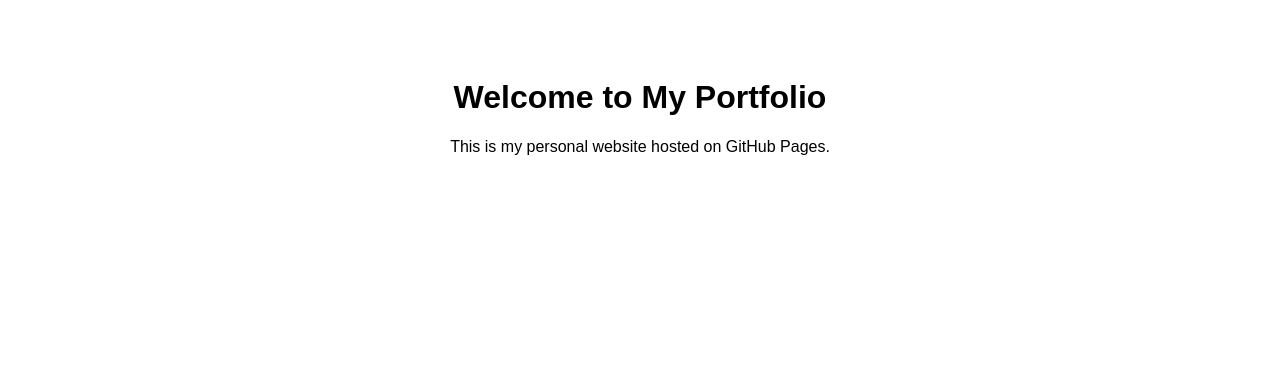
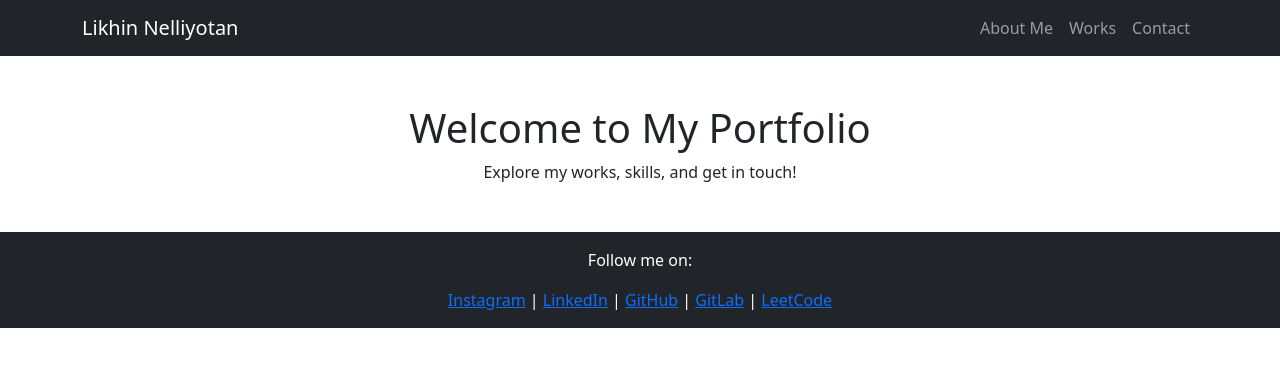
Before and after one commit to likhinnelliyotan07/likhinnelliyotan07.github.io, a plain HTML site: page index.html in a window 1280 px wide. Drawn offline with nearby package versions, Linux system fonts and the light colour scheme.

Commit message:
changes
changes

```diff
--- a/index.html
+++ b/index.html
@@ -1,15 +1,47 @@
 <!DOCTYPE html>
 <html lang="en">
+
 <head>
     <meta charset="UTF-8">
     <meta name="viewport" content="width=device-width, initial-scale=1.0">
-    <title>My Portfolio</title>
-    <style>
-        body { font-family: Arial, sans-serif; text-align: center; padding: 50px; }
-    </style>
+    <title>Likhin Nelliyotan - Portfolio</title>
+    <link rel="stylesheet" href="css/styles.css">
+    <link rel="stylesheet" href="https://cdn.jsdelivr.net/npm/bootstrap@5.3.0/dist/css/bootstrap.min.css">
 </head>
+
 <body>
-    <h1>Welcome to My Portfolio</h1>
-    <p>This is my personal website hosted on GitHub Pages.</p>
+    <nav class="navbar navbar-expand-lg navbar-dark bg-dark">
+        <div class="container">
+            <a class="navbar-brand" href="index.html">Likhin Nelliyotan</a>
+            <button class="navbar-toggler" type="button" data-bs-toggle="collapse" data-bs-target="#navbarNav">
+                <span class="navbar-toggler-icon"></span>
+            </button>
+            <div class="collapse navbar-collapse" id="navbarNav">
+                <ul class="navbar-nav ms-auto">
+                    <li class="nav-item"><a class="nav-link" href="pages/about.html">About Me</a></li>
+                    <li class="nav-item"><a class="nav-link" href="pages/works.html">Works</a></li>
+                    <li class="nav-item"><a class="nav-link" href="pages/contact.html">Contact</a></li>
+                </ul>
+            </div>
+        </div>
+    </nav>
+
+    <div class="container text-center mt-5">
+        <h1>Welcome to My Portfolio</h1>
+        <p>Explore my works, skills, and get in touch!</p>
+    </div>
+
+    <footer class="bg-dark text-white text-center py-3 mt-5">
+        <p>Follow me on:</p>
+        <a href="https://www.instagram.com/likhinnelliyotan007/" target="_blank">Instagram</a> |
+        <a href="https://www.linkedin.com/in/likhin-nelliyotan-34455b123/" target="_blank">LinkedIn</a> |
+        <a href="https://github.com/likhinnelliyotan07" target="_blank">GitHub</a> |
+        <a href="https://gitlab.com/lnelliyotan" target="_blank">GitLab</a> |
+        <a href="https://leetcode.com/u/bV1xvuXvd7/" target="_blank">LeetCode</a>
+    </footer>
+
+    <script src="https://cdn.jsdelivr.net/npm/bootstrap@5.3.0/dist/js/bootstrap.bundle.min.js"></script>
+    <script src="script.js"></script>
 </body>
+
 </html>
```
Also changed, not shown: css/style.css (added), pages/about.html (added), pages/contact.html (added), pages/works.html (added).
